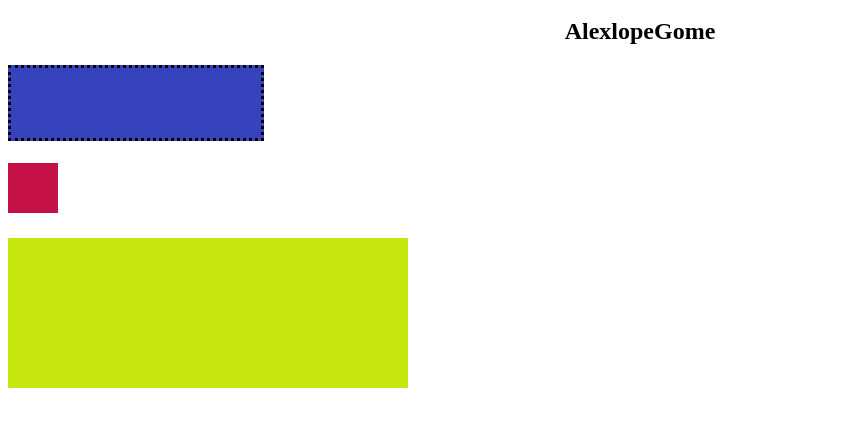
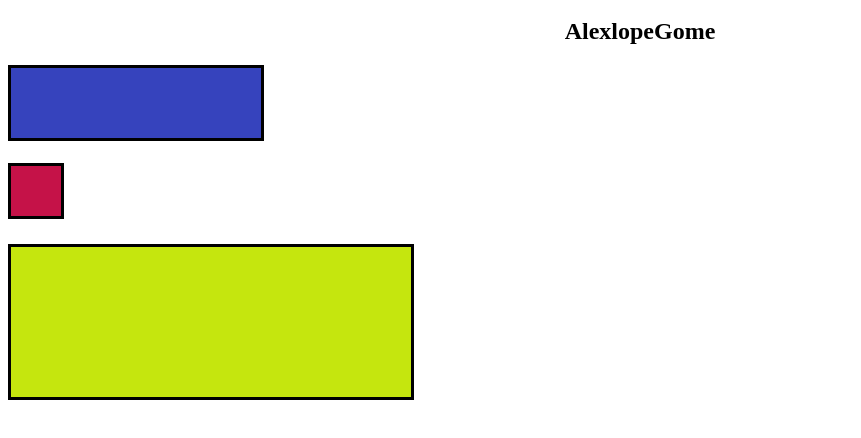
Before and after one commit to AlexlopeGome/ActividadesDAM, a plain HTML site: page Lenguaja de marcas/Cajas-Paso1.html in a window 1280 px wide. Shown: the part 48-486 px from the top of the page, without its empty margins (0-861 px from the left). Drawn offline with Linux system fonts and the light colour scheme.

Commit message:
actializa

```diff
--- a/Lenguaja de marcas/Cajas-Paso1.html
+++ b/Lenguaja de marcas/Cajas-Paso1.html
@@ -18,13 +18,14 @@
 		{background-color: rgb(54, 67, 189);
 			height: 70px;
 			width: 250px;
-			border-style: dotted;
+			border-style: solid;
 		}
 
 
 		h4 {background-color: rgb(197, 18, 72);
 			height: 50px;
 			width: 50px;
+			border-style: solid;
 
 
 
@@ -34,6 +35,7 @@
 		h6{background-color: rgb(197, 230, 14);
 			height: 150px;
 			width: 400px;
+			border-style: solid;
 		}
 
 
```
